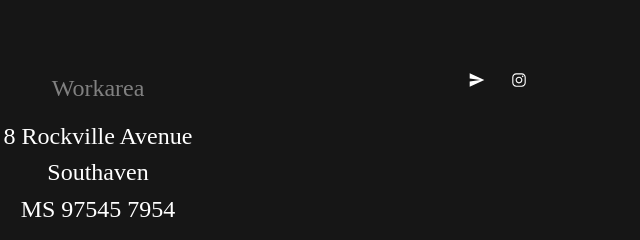
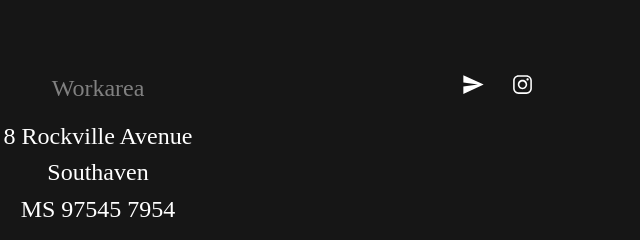
Before and after one commit to adnaandasoo/MSA, a plain HTML site: page index.html in a window 1280 px wide. Shown: the part 4782-5022 px from the top of the page, 152-792 px from the left. Drawn offline with nearby package versions, Linux system fonts and the light colour scheme; a script that the page names is missing; a web font is replaced by a local one.

Commit message:
Update style.css

```diff
--- a/style.css
+++ b/style.css
@@ -1,3 +1,4 @@
+@import url('https://fonts.googleapis.com/css?family=Poppins&display=swap');
 
 html, body {
       cursor: url(cursor.png), auto !important;
@@ -487,7 +488,7 @@ textarea:focus {
       font-weight: lighter;
       color: #fff;
       padding-left: 20px;
-      font-size: 18px !important;
+      font-size: 25px !important;
 }
 
 #media ul {
```
